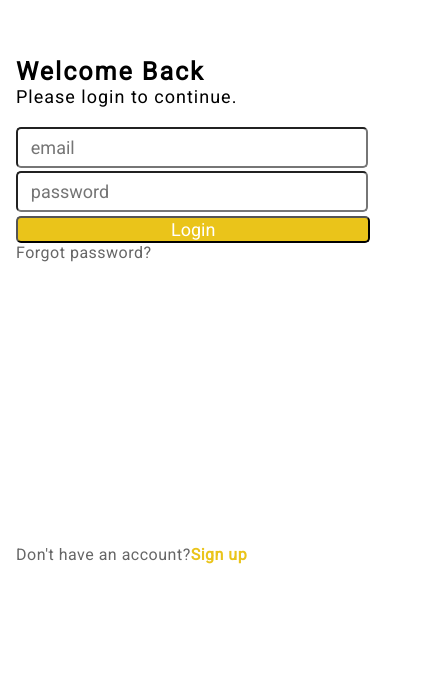
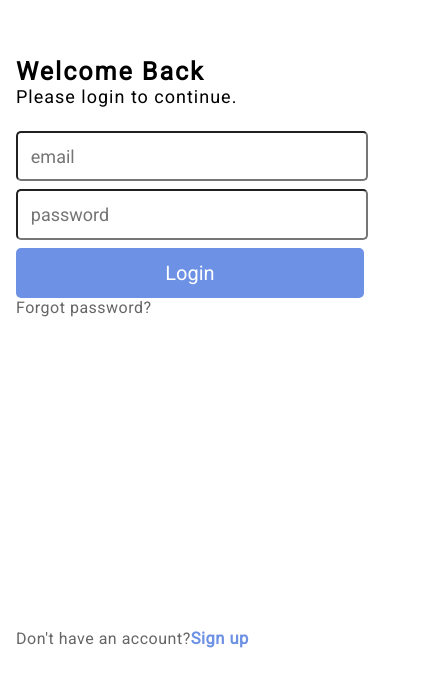
Before and after one commit to Code-the-Dream-School/cc-prac-team5-front, a React (Create React App) app: page /login in a window 390 px wide. Shown: the part 122-808 px from the top of the page, 428 px wide, since content can reach past the window. Built offline with nearby package versions, Linux system fonts and the light colour scheme; no server answers; the HTML template or start-up script is replaced by a standard one.

Commit message:
updated login css

```diff
--- a/src/modules/Landing/components/Landing.js
+++ b/src/modules/Landing/components/Landing.js
@@ -18,7 +18,7 @@ const Landing = () => {
         <LoginButton />
       </Box>
       <div className='IntroContainer'>
-        <Box sx={{ fontSize: 25, fontWeight: 'bold', letterSpacing: 5, color: 'black'}}>
+        <Box sx={{ fontSize: 25, fontWeight: 'bold', letterSpacing: 5, color: 'white'}}>
           Calcifer
         </Box>
         <div className='DescriptionContainer1'>
--- a/src/modules/Landing/styles/Landing.css
+++ b/src/modules/Landing/styles/Landing.css
@@ -31,10 +31,8 @@
   }
   .Subtitle1{
     font-size: 16px;
-    font-weight: medium;
-    color: white;
-    letter-spacing: 1;
-    /* color: #817E7E; */
+    font-weight: 700;
+    color: black;
   }
   .Subtitle2{
     font-size: 14.5px;
--- a/src/views/ParentViews/Login/styles/Login.css
+++ b/src/views/ParentViews/Login/styles/Login.css
@@ -2,13 +2,13 @@
     .Login{
         display: flex;
         flex-direction: column;
-    padding-right: 25%;
+        justify-content: center;
         padding-top: 50%;
         width: 90%;
     }
     .FormBox{
         min-width: 100%;
-    height: 50vh;
+        height: 60vh;
         position: relative;
     }
     .FormBox input,
@@ -18,8 +18,8 @@ textarea{
         justify-content: center;
         align-items: center;
         width: 100%;
-    padding: 0.5rem 0.8rem 0.5rem 0.8rem;
-    margin: 0.9vw 0;
+        padding: .8rem 0.8rem .8rem 0.8rem;
+        margin: 2vw 0;
         border-radius: 5px;
         font-size: 18px;
     }
@@ -28,16 +28,18 @@ textarea{
         flex-direction: column;
         justify-content: center;
         align-items: center;
-    width: 110%;
+        width: 108%;
     }
 
     .LoginButton{
         width: 100%;
         border-radius: 5px;
-    font-size: 18px;
-    height: auto;
-    background-color: #EAC41A;
+        font-size: 20px;
+        height: 50px;
+        background-color: rgba(109,146,229,255);
+        border: transparent;
         color: white;
+        font-weight:500;
     }
     .SubtitleLinks{
         color: #666666;
@@ -46,10 +48,10 @@ textarea{
     }
 
     .SignUp{
-    font-size: 16px;
+        font-size: 16.5px;
         letter-spacing: .5px;
         font-weight: bold;
-    color: #EAC41A;
+        color: rgba(109,146,229,255);
         text-decoration: none;
     }
 }
```
Also changed, not shown: src/modules/Landing/styles/GetStartedButton.css (indentation only). Lines whose indentation alone changed are shown as unchanged.
